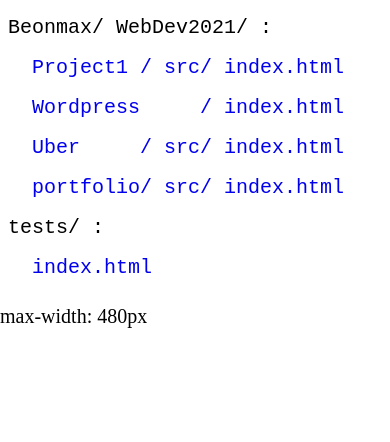
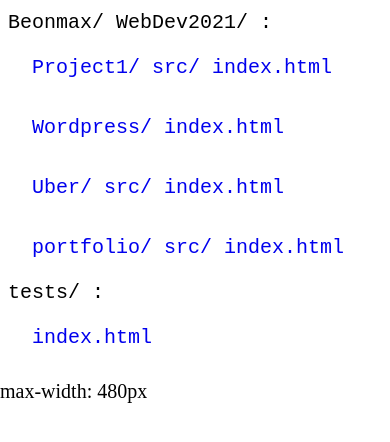
Before and after one commit to Coder1G1/coder1g1.github.com, a plain HTML site: page Beonmax/index.html in a window 390 px wide. Drawn offline with Linux system fonts and the light colour scheme.

Commit message:
root index.html 7

```diff
--- a/Beonmax/index.html
+++ b/Beonmax/index.html
@@ -10,17 +10,21 @@
 		* {
 			margin: 0; }
 		html * {
-			line-height: 40px;
-			font-size: 28px ; }
+			line-height: 30px;
+			font-size: 20px ; }
 		html body pre {
 			padding: 8px; }
 		html body a {
 			text-decoration-line: none; }
 		html body a:hover {
 			text-decoration-line: underline; }
+		@media (hover: none) {
+			html a {
+				line-height: 60px ; }
+			}
 		@media ( max-width: 575px ) {
-			html * {
-				font-size: 20px ; }
+			html a {
+				line-height: 60px ; }
 			}
 		.mdw320, .mw320, .mdw480, .mw480 {
 			display: none; }
@@ -45,9 +49,9 @@
 <body>
 <pre>
 Beonmax/ WebDev2021/ :
-<a href="WebDev2021/Project1/src/index.html" >  Project1 / src/ index.html</a>
-<a href="WebDev2021/Wordpress/index.html"    >  Wordpress     / index.html</a>
-<a href="WebDev2021/Uber/src/index.html"     >  Uber     / src/ index.html</a>
+<a href="WebDev2021/Project1/src/index.html" >  Project1/ src/ index.html</a>
+<a href="WebDev2021/Wordpress/index.html"    >  Wordpress/ index.html</a>
+<a href="WebDev2021/Uber/src/index.html"     >  Uber/ src/ index.html</a>
 <a href="WebDev2021/portfolio/src/index.html">  portfolio/ src/ index.html</a>
 tests/ :
 <a href="tests/index.html"           >  index.html</a>
```
